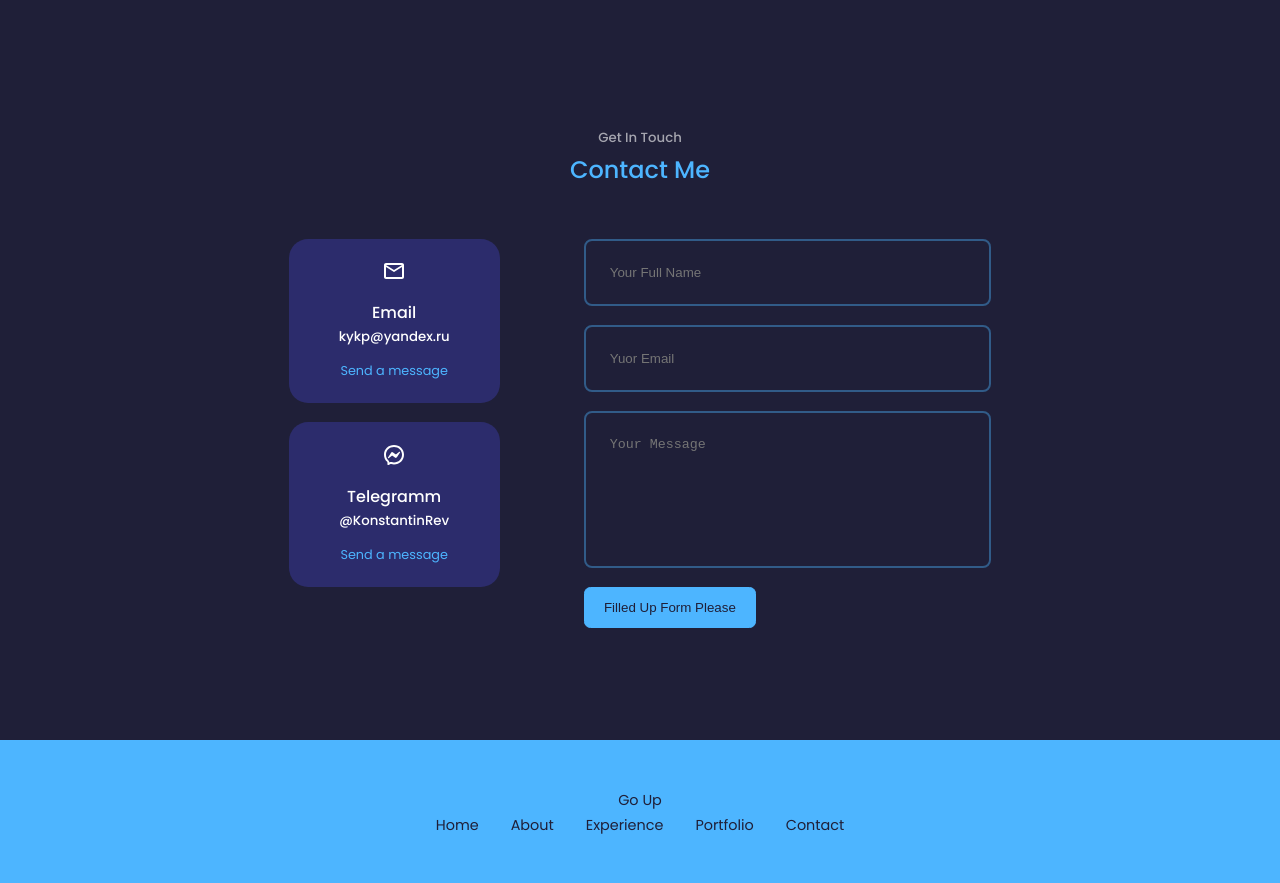
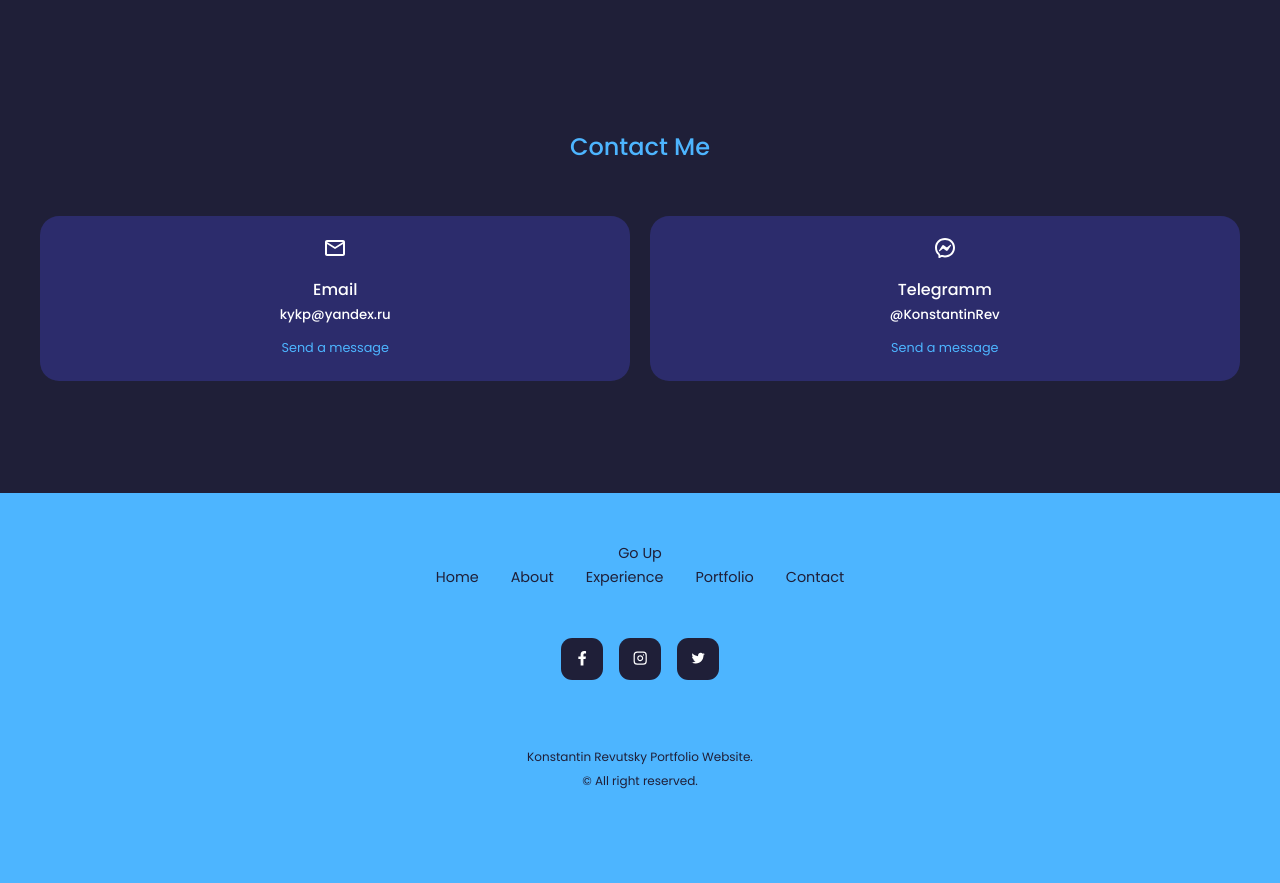
Before and after one commit to kykp/my-portfolio-web, a React (Create React App) app: page / in a window 1280 px wide. Shown: the part 4861-5744 px from the top of the page. Built offline with nearby package versions, Linux system fonts and the light colour scheme.

Commit message:
fix: changed contact details

```diff
--- a/src/components/contact/Contact.jsx
+++ b/src/components/contact/Contact.jsx
@@ -76,15 +76,12 @@ const Contact = ({updateData}) => {
 
   return (
     <section ref={ref} id="contact">
-      <h5>Get In Touch</h5>
       <h2>Contact Me</h2>
 
       <div className='container contact__container'>
 
         <div className="contact__options">
-
           <article className="contact__option">
-
             <MdOutlineEmail className='contact__option-icon'/>
             <h4>Email</h4>
             <h5>kykp@yandex.ru</h5>
@@ -98,24 +95,6 @@ const Contact = ({updateData}) => {
           </article>
         </div>
         {/* END OF CONTACT OPTIONS */}
-
-      <form ref={form} onSubmit={sendEmail}>
-
-        <input onChange={(e) => setName(e.target.value)} type="text" name="name" placeholder='Your Full Name'  required/>
-        <input  onChange={(e) => setEmail(e.target.value)} type="email" name="email" placeholder='Yuor Email' required />
-
-        <div className={emailMessageShow}>Invalid E-mail!</div>
-
-        <textarea onChange={(e) => setMessage(e.target.value)} name="message" rows="7" placeholder='Your Message' required></textarea>
-        <button disabled={buttonActive? null : "disabled"} type='sumbit' className='btn btn-primary'>
-          {buttonActive? "Send Message" : "Filled Up Form Please"}</button>
-        {/* MODALE WINDOW START */}
-        <div className={active? "modale_active":"modale"}>
-          {}<h2>Message was sent</h2>
-        </div>
-        {/* MODALE WINDOW END */}
-      </form>
-
       </div>
 
     </section>
--- a/src/components/contact/contact.css
+++ b/src/components/contact/contact.css
@@ -1,17 +1,15 @@
 .container.contact__container {
-    width: 58%;
-    display: grid;
-    grid-template-columns: 30% 58%;
-    gap: 12%;
+    width: 100%;
 }
 
 .contact__options {
     display: flex;
-    flex-direction: column;
     gap: 1.2rem;
+    width: 100%;
 }
 
 .contact__option {
+    flex: 1;
     background: var(--color-bg-variant);
     padding: 1.2rem;
     border-radius: 1.2rem;
```
